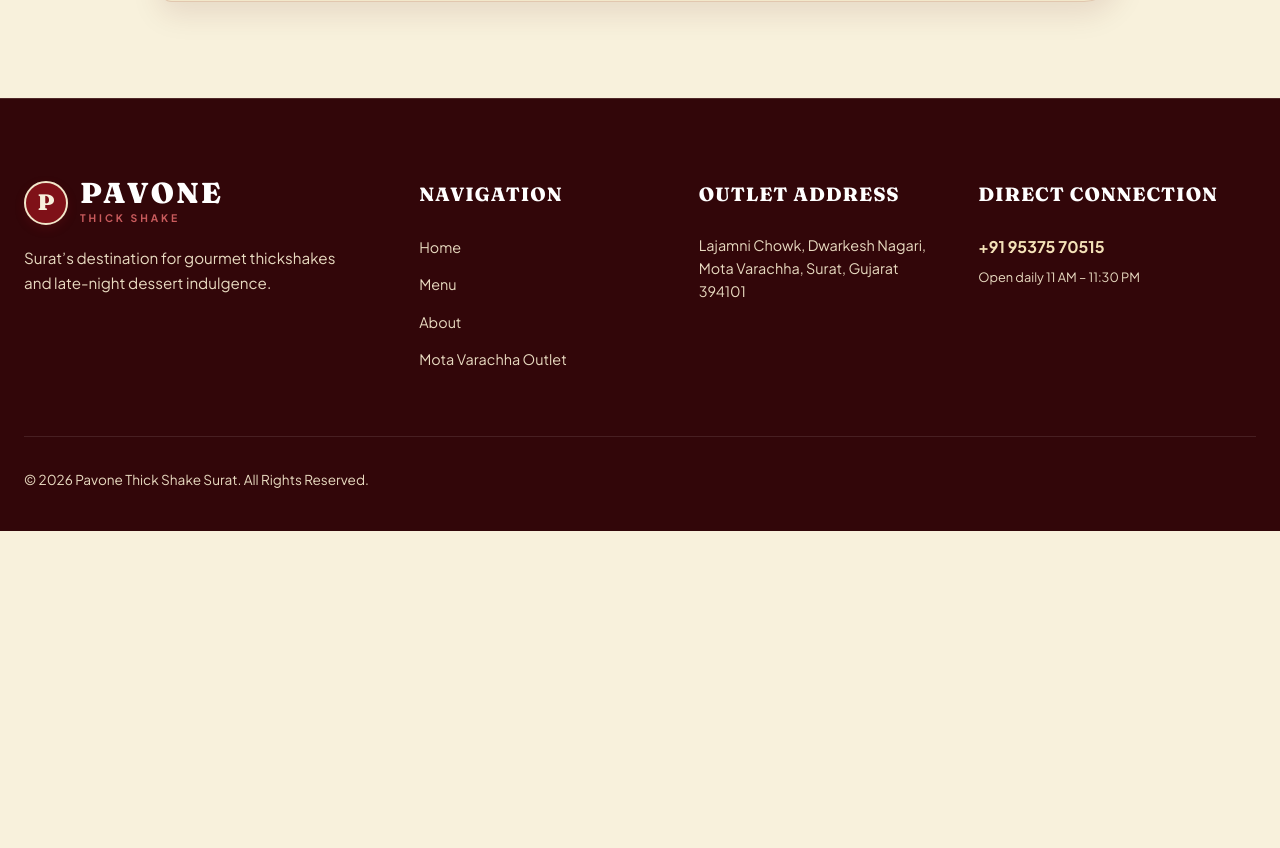
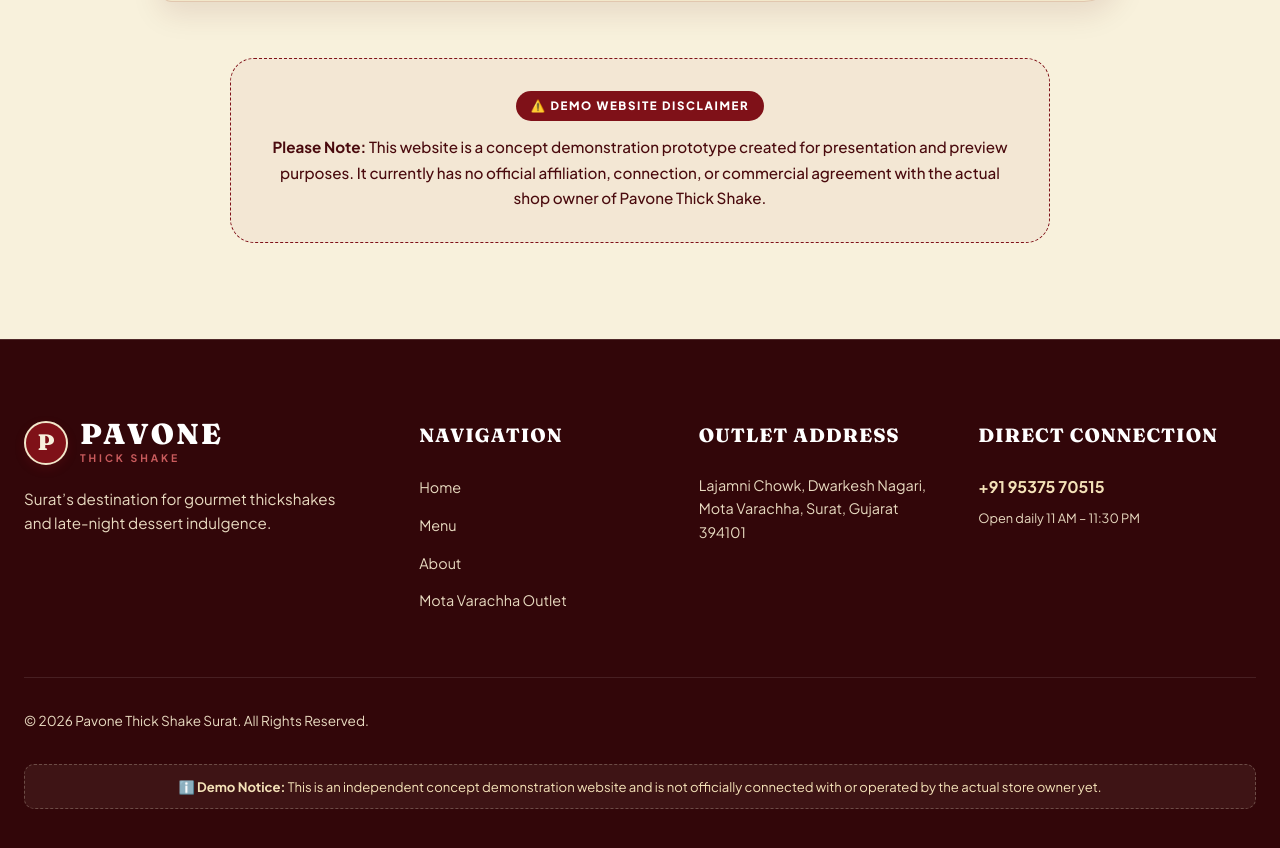
Before and after one commit to jenilbanavani/pavone-example, a plain HTML site: page contact.html in a window 1280 px wide. Shown: the part 1620-2468 px from the top of the page. Before the commit the page ends 2151 px from the top, so only its background shows below. Drawn offline with Linux system fonts and the light colour scheme.

Commit message:
feat: add demo website disclaimer to contact page and footers

```diff
--- a/contact.html
+++ b/contact.html
@@ -129,6 +129,16 @@
               </button>
             </form>
           </div>
+
+          <!-- Demo Disclaimer Box -->
+          <div class="demo-disclaimer-box">
+            <div class="demo-disclaimer-badge">
+              <span>⚠️ Demo Website Disclaimer</span>
+            </div>
+            <p class="demo-disclaimer-text">
+              <strong>Please Note:</strong> This website is a concept demonstration prototype created for presentation and preview purposes. It currently has no official affiliation, connection, or commercial agreement with the actual shop owner of Pavone Thick Shake.
+            </p>
+          </div>
         </div>
       </div>
     </section>
@@ -172,6 +182,9 @@
       </div>
       <div class="footer-bottom">
         <p>© 2026 Pavone Thick Shake Surat. All Rights Reserved.</p>
+        <div class="footer-demo-notice">
+          ℹ️ <strong>Demo Notice:</strong> This is an independent concept demonstration website and is not officially connected with or operated by the actual store owner yet.
+        </div>
       </div>
     </div>
   </footer>
--- a/css/style.css
+++ b/css/style.css
@@ -1805,6 +1805,56 @@
   gap: 1rem;
   font-size: 0.85rem;
   color: var(--text-cream-dim);
+}
+
+.footer-demo-notice {
+  width: 100%;
+  background: rgba(248, 241, 220, 0.06);
+  border: 1px dashed rgba(248, 241, 220, 0.25);
+  border-radius: 10px;
+  padding: 0.75rem 1.25rem;
+  margin-top: 1rem;
+  text-align: center;
+  font-size: 0.82rem;
+  color: var(--gold-light);
+  line-height: 1.5;
+}
+
+/* ==========================================================================
+   DEMO DISCLAIMER COMPONENT
+   ========================================================================== */
+.demo-disclaimer-box {
+  background: rgba(127, 17, 24, 0.04);
+  border: 1.5px dashed var(--burgundy-primary);
+  border-radius: 24px;
+  padding: 2rem 2.2rem;
+  margin: 3.5rem auto 0 auto;
+  max-width: 820px;
+  text-align: center;
+  position: relative;
+}
+
+.demo-disclaimer-badge {
+  display: inline-flex;
+  align-items: center;
+  gap: 0.5rem;
+  background: var(--burgundy-primary);
+  color: #fff;
+  font-size: 0.72rem;
+  font-weight: 800;
+  letter-spacing: 0.14em;
+  text-transform: uppercase;
+  padding: 0.35rem 0.95rem;
+  border-radius: 999px;
+  margin-bottom: 0.85rem;
+}
+
+.demo-disclaimer-text {
+  font-size: 0.95rem;
+  color: var(--burgundy-dark);
+  line-height: 1.65;
+  margin: 0;
+  font-weight: 500;
 }
 
 /* ==========================================================================
```
Also changed, not shown: about.html (+3 -0 lines), index.html (+3 -0 lines), locations/mota-varachha.html (+3 -0 lines).
